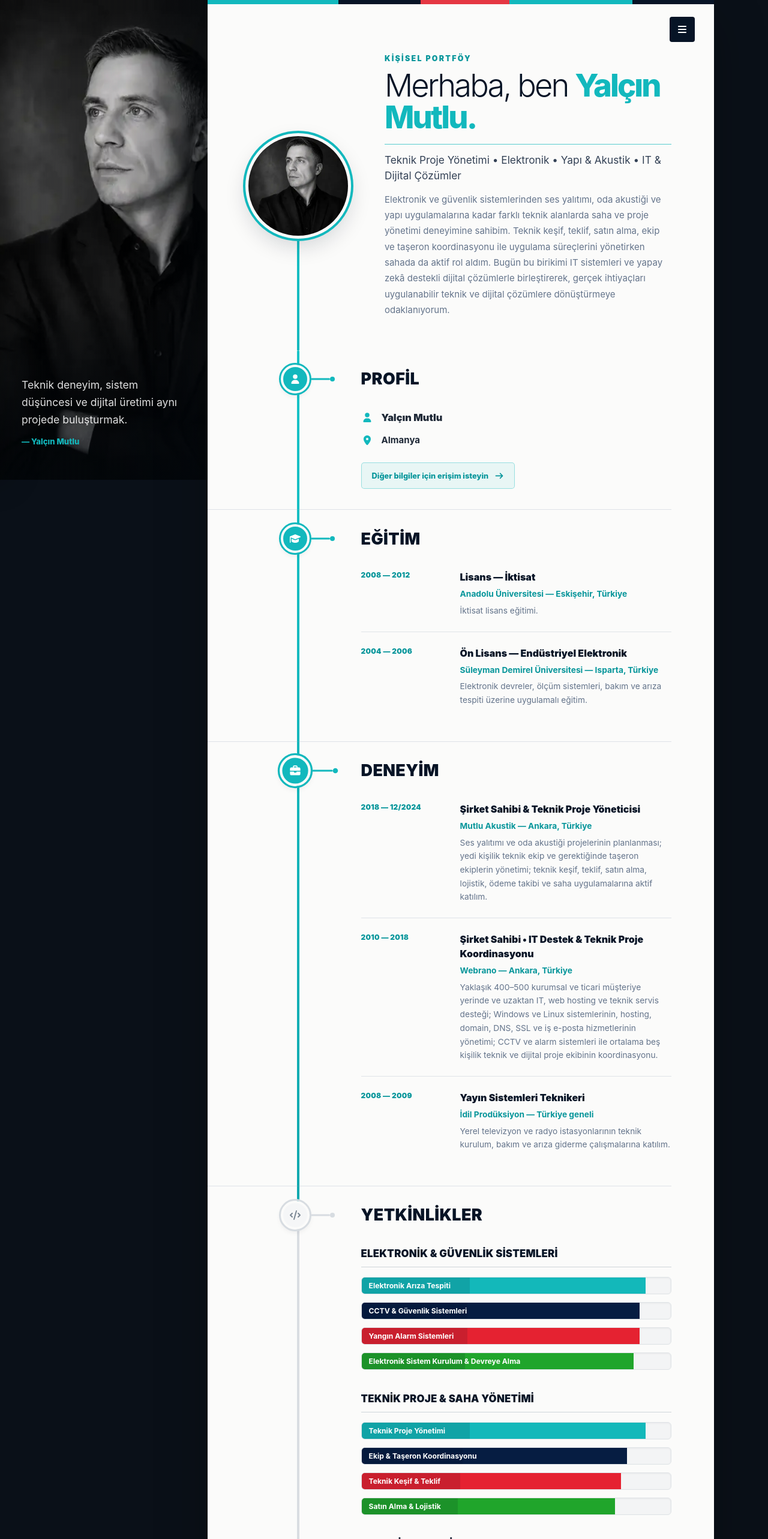
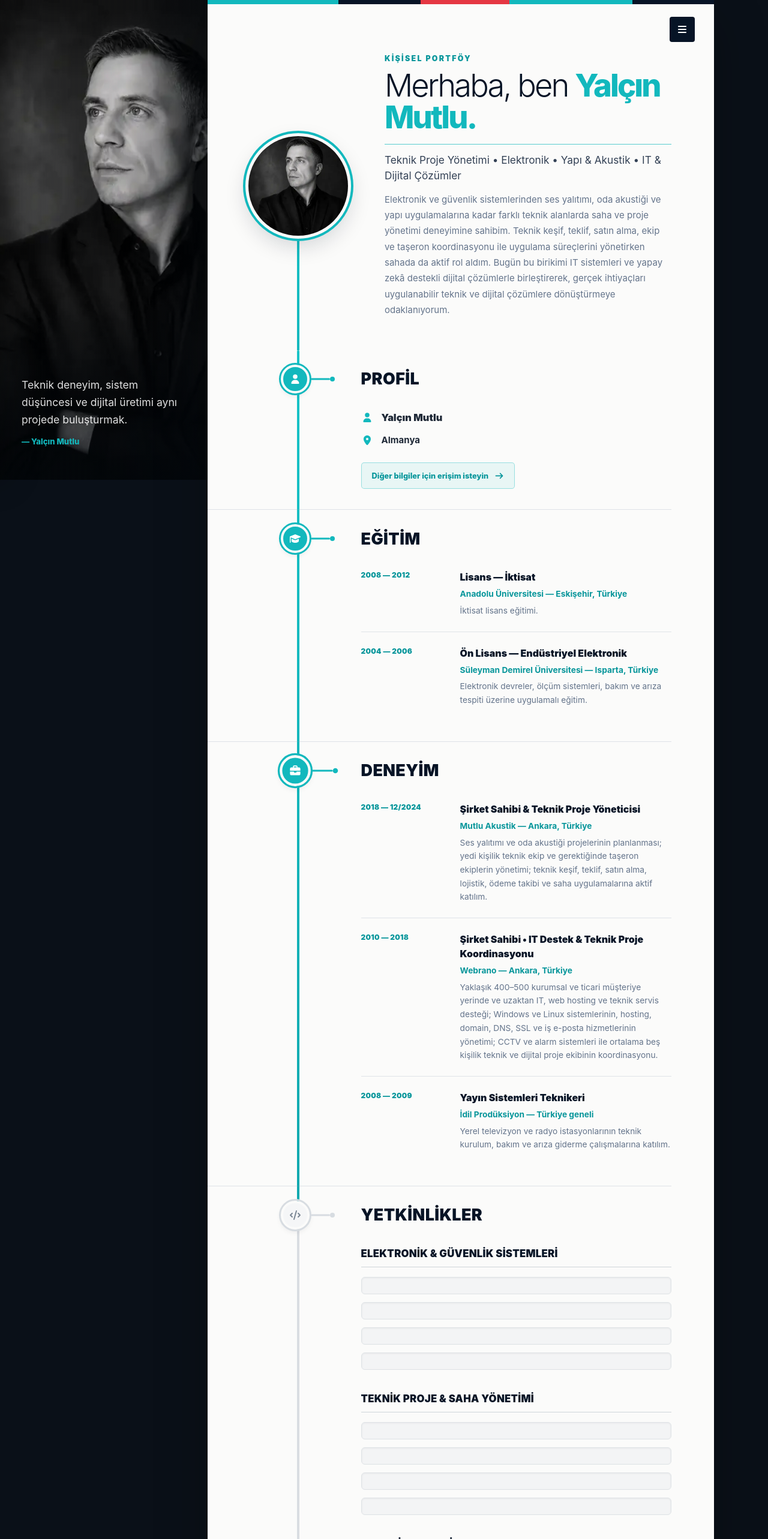
Before and after one commit to ymgrmny-gif/yalcinmutlu, a Next.js app: page / in a window 1280 px wide. Shown: the top 2566 px of the page at 60% size. Built offline with nearby package versions, Linux system fonts and the light colour scheme.

Commit message:
Animate each portfolio section upward as a single block

```diff
--- a/components/PortfolioPage.tsx
+++ b/components/PortfolioPage.tsx
@@ -246,8 +246,8 @@ export default function PortfolioPage() {
           </button>
         </div>
 
-        <section className="hero-block" aria-labelledby="hero-title">
-          <div className="hero-avatar" data-aos="zoom-in" data-aos-duration="920">
+        <section className="hero-block" aria-labelledby="hero-title" data-aos="fade-up" data-aos-duration="900" data-aos-offset="24">
+          <div className="hero-avatar">
             <Image
               src={siteData.profileImage}
               alt="Yalçın Mutlu profil fotoğrafı"
@@ -257,7 +257,7 @@ export default function PortfolioPage() {
               priority
             />
           </div>
-          <div className="hero-copy" data-aos="fade-left" data-aos-delay="120" data-aos-duration="960">
+          <div className="hero-copy">
             <p className="eyebrow">{text(siteData.eyebrow, language)}</p>
             <h1 id="hero-title">{labels.greeting} <strong>Yalçın Mutlu.</strong></h1>
             <p className="hero-role">{text(siteData.role, language)}</p>
@@ -271,7 +271,7 @@ export default function PortfolioPage() {
           </div>
 
           <Section id="profile" title={text(navItems[0].label, language)} icon={sectionIcons.profile} index={0} progressIndex={progressIndex}>
-            <div className="profile-details" data-aos="fade-right" data-aos-duration="860">
+            <div className="profile-details">
               {siteData.details.map((detail) => (
                 <div key={detail.value} className="detail-item profile-detail-item">
                   <FontAwesomeIcon icon={iconMap[detail.icon as keyof typeof iconMap]} />
@@ -279,7 +279,7 @@ export default function PortfolioPage() {
                 </div>
               ))}
             </div>
-            <div className="profile-actions" data-aos="fade-up" data-aos-delay="130" data-aos-duration="820">
+            <div className="profile-actions">
               <button className="profile-access-button" type="button" onClick={() => scrollToSection('contact')}>
                 {labels.requestAccess}<FontAwesomeIcon icon={faArrowRight} />
               </button>
@@ -289,13 +289,7 @@ export default function PortfolioPage() {
           <Section id="education" title={text(navItems[1].label, language)} icon={sectionIcons.education} index={1} progressIndex={progressIndex}>
             <div className="entry-list">
               {siteData.education.map((entry, index) => (
-                <article
-                  key={`${entry.period}-${index}`}
-                  className="entry"
-                  data-aos="fade-left"
-                  data-aos-delay={index * 120}
-                  data-aos-duration="880"
-                >
+                <article key={`${entry.period}-${index}`} className="entry">
                   <time>{entry.period}</time>
                   <div>
                     <h3>{text(entry.title, language)}</h3>
@@ -310,13 +304,7 @@ export default function PortfolioPage() {
           <Section id="experience" title={text(navItems[2].label, language)} icon={sectionIcons.experience} index={2} progressIndex={progressIndex}>
             <div className="entry-list">
               {siteData.experience.map((entry, index) => (
-                <article
-                  key={`${entry.period}-${index}`}
-                  className="entry"
-                  data-aos="fade-right"
-                  data-aos-delay={index * 110}
-                  data-aos-duration="900"
-                >
+                <article key={`${entry.period}-${index}`} className="entry">
                   <time>{entry.period}</time>
                   <div>
                     <h3>{text(entry.title, language)}</h3>
@@ -330,24 +318,12 @@ export default function PortfolioPage() {
 
           <Section id="skills" title={text(navItems[3].label, language)} icon={sectionIcons.skills} index={3} progressIndex={progressIndex}>
             <div className="skill-groups">
-              {siteData.skillGroups.map((group, groupIndex) => (
-                <div
-                  className="skill-group"
-                  key={text(group.title, language)}
-                  data-aos="zoom-in-up"
-                  data-aos-delay={groupIndex * 95}
-                  data-aos-duration="840"
-                >
+              {siteData.skillGroups.map((group) => (
+                <div className="skill-group" key={text(group.title, language)}>
                   <h3>{text(group.title, language)}</h3>
                   <div className="skill-list">
-                    {group.skills.map((skill, skillIndex) => (
-                      <div
-                        key={text(skill.name, language)}
-                        className="skill-row"
-                        data-aos="fade-right"
-                        data-aos-delay={skillIndex * 45}
-                        data-aos-duration="720"
-                      >
+                    {group.skills.map((skill) => (
+                      <div key={text(skill.name, language)} className="skill-row">
                         <div className="skill-bar">
                           <div className={`skill-fill tone-${skill.tone}`} style={{ width: `${skill.level}%` }}>
                             <span className="skill-name">{text(skill.name, language)}</span>
@@ -364,14 +340,8 @@ export default function PortfolioPage() {
 
           <Section id="projects" title={text(navItems[4].label, language)} icon={sectionIcons.projects} index={4} progressIndex={progressIndex}>
             <div className="project-grid">
-              {siteData.projects.map((project, index) => (
-                <article
-                  key={project.id}
-                  className="project-card"
-                  data-aos={index % 2 === 0 ? 'fade-right' : 'fade-left'}
-                  data-aos-delay={(index % 2) * 90}
-                  data-aos-duration="900"
-                >
+              {siteData.projects.map((project) => (
+                <article key={project.id} className="project-card">
                   <div className="p-4">
                     <p className="project-category">{text(project.category, language)}</p>
                     <h3>{project.title}</h3>
@@ -387,14 +357,14 @@ export default function PortfolioPage() {
 
           <Section id="contact" title={text(navItems[5].label, language)} icon={sectionIcons.contact} index={5} progressIndex={progressIndex}>
             <div className="contact-content">
-              <p className="contact-message" data-aos="fade-right" data-aos-duration="860">{labels.contactIntro}</p>
-              <div data-aos="fade-left" data-aos-delay="120" data-aos-duration="920"><ContactForm language={language} /></div>
+              <p className="contact-message">{labels.contactIntro}</p>
+              <div><ContactForm language={language} /></div>
             </div>
           </Section>
         </div>
 
         <footer className="site-footer">
-          <div className="footer-quote" data-aos="zoom-in-up" data-aos-duration="820">
+          <div className="footer-quote" data-aos="fade-up" data-aos-duration="850" data-aos-offset="80">
             <span>“</span>
             <div><strong>{labels.thanks}</strong><p>{labels.footerText}</p></div>
           </div>
@@ -464,22 +434,21 @@ function Section({ id, title, icon, index, progressIndex, children }: {
 }) {
   const passed = index <= progressIndex;
   const active = index === progressIndex;
-  const titleAnimation = index % 2 === 0 ? 'fade-right' : 'fade-left';
 
   return (
-    <section id={id} className="timeline-section scroll-mt-10" aria-labelledby={`${id}-title`}>
+    <section
+      id={id}
+      className="timeline-section scroll-mt-10"
+      aria-labelledby={`${id}-title`}
+      data-aos="fade-up"
+      data-aos-duration="920"
+      data-aos-offset="125"
+      data-aos-anchor-placement="top-bottom"
+    >
       <div className={`timeline-marker ${passed ? 'is-passed' : ''} ${active ? 'is-active' : ''}`} data-timeline-marker data-section={id} aria-hidden="true">
         <FontAwesomeIcon icon={icon} />
       </div>
-      <h2
-        id={`${id}-title`}
-        className="section-title"
-        data-aos={titleAnimation}
-        data-aos-duration="760"
-        data-aos-offset="100"
-      >
-        {title}
-      </h2>
+      <h2 id={`${id}-title`} className="section-title">{title}</h2>
       <div className="section-body">{children}</div>
     </section>
   );
```
